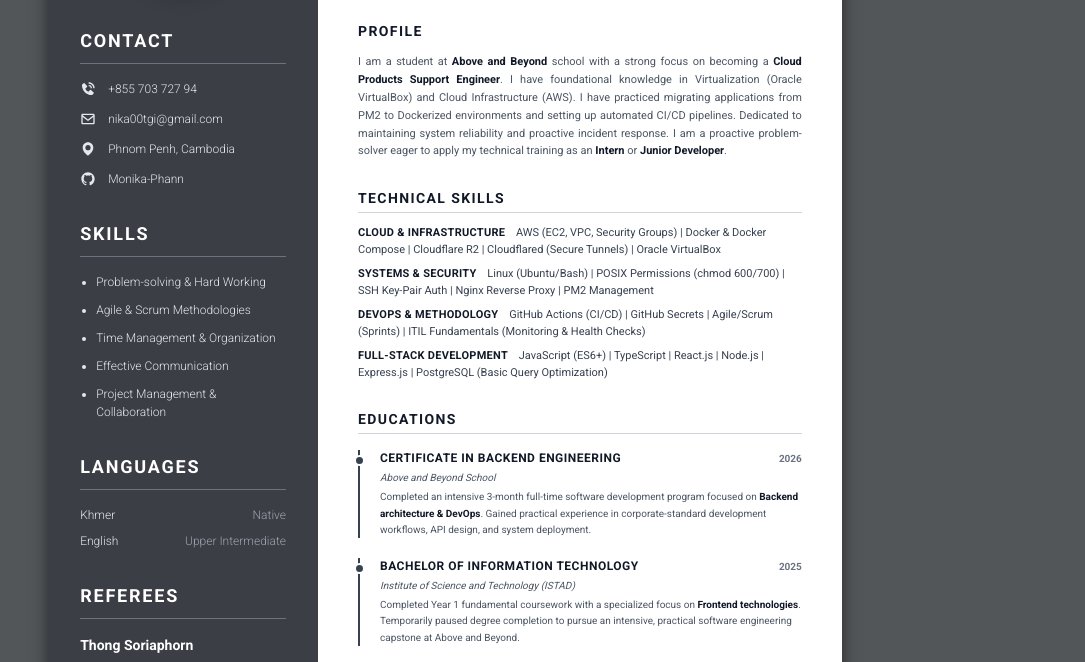
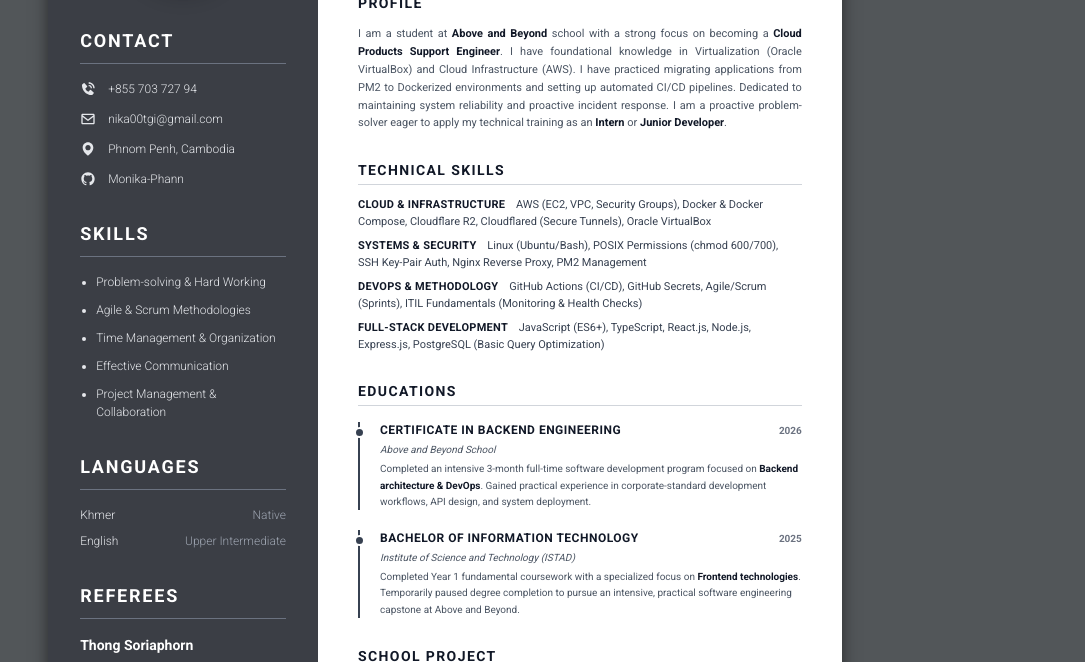
Before and after one commit to Monika-Phann/Personal-informaton, a website: page index.html in a window 1280 px wide. Shown: the part 201-863 px from the top of the page, without its empty margins (195-1280 px from the left). Drawn offline with nearby package versions, Linux system fonts and the light colour scheme.

Commit message:
update pic

```diff
--- a/index.html
+++ b/index.html
@@ -143,7 +143,7 @@
 
             <header class="mb-6 border-b-2 border-gray-800 pb-6">
                 <h1 class="text-5xl font-black text-gray-900 tracking-wide uppercase leading-none mb-2">MONIKA PHANN</h1>
-                <p class="text-lg text-gray-600 tracking-[0.2em] font-medium uppercase">Junior Cloud Products Support Engineer</p>
+                <p class="text-lg text-gray-600 tracking-[0.2em] font-medium uppercase">Cloud Products Support Engineer</p>
             </header>
 
             <section class="mb-7">
@@ -158,19 +158,19 @@
                 <ul class="text-[11px] text-gray-700 space-y-2">
                      <li>
                         <strong class="text-gray-900 uppercase tracking-wide mr-2">Cloud & Infrastructure</strong>
-                        AWS (EC2, VPC, Security Groups) | Docker & Docker Compose | Cloudflare R2 | Cloudflared (Secure Tunnels) | Oracle VirtualBox
+                        AWS (EC2, VPC, Security Groups), Docker & Docker Compose, Cloudflare R2, Cloudflared (Secure Tunnels), Oracle VirtualBox
                      </li>
                      <li>
                         <strong class="text-gray-900 uppercase tracking-wide mr-2">Systems & Security</strong>
-                        Linux (Ubuntu/Bash) | POSIX Permissions (chmod 600/700) | SSH Key-Pair Auth | Nginx Reverse Proxy | PM2 Management
+                        Linux (Ubuntu/Bash), POSIX Permissions (chmod 600/700), SSH Key-Pair Auth, Nginx Reverse Proxy, PM2 Management
                      </li>
                      <li>
                         <strong class="text-gray-900 uppercase tracking-wide mr-2">DevOps & Methodology</strong>
-                        GitHub Actions (CI/CD) | GitHub Secrets | Agile/Scrum (Sprints) | ITIL Fundamentals (Monitoring & Health Checks)
+                        GitHub Actions (CI/CD), GitHub Secrets, Agile/Scrum (Sprints), ITIL Fundamentals (Monitoring & Health Checks)
                      </li>
                      <li>
                         <strong class="text-gray-900 uppercase tracking-wide mr-2">Full-Stack Development</strong>
-                        JavaScript (ES6+) | TypeScript | React.js | Node.js | Express.js | PostgreSQL (Basic Query Optimization)
+                        JavaScript (ES6+), TypeScript, React.js, Node.js, Express.js, PostgreSQL (Basic Query Optimization)
                      </li>
                 </ul>
             </section>
```
Also changed, not shown: src/profile.jpg.
